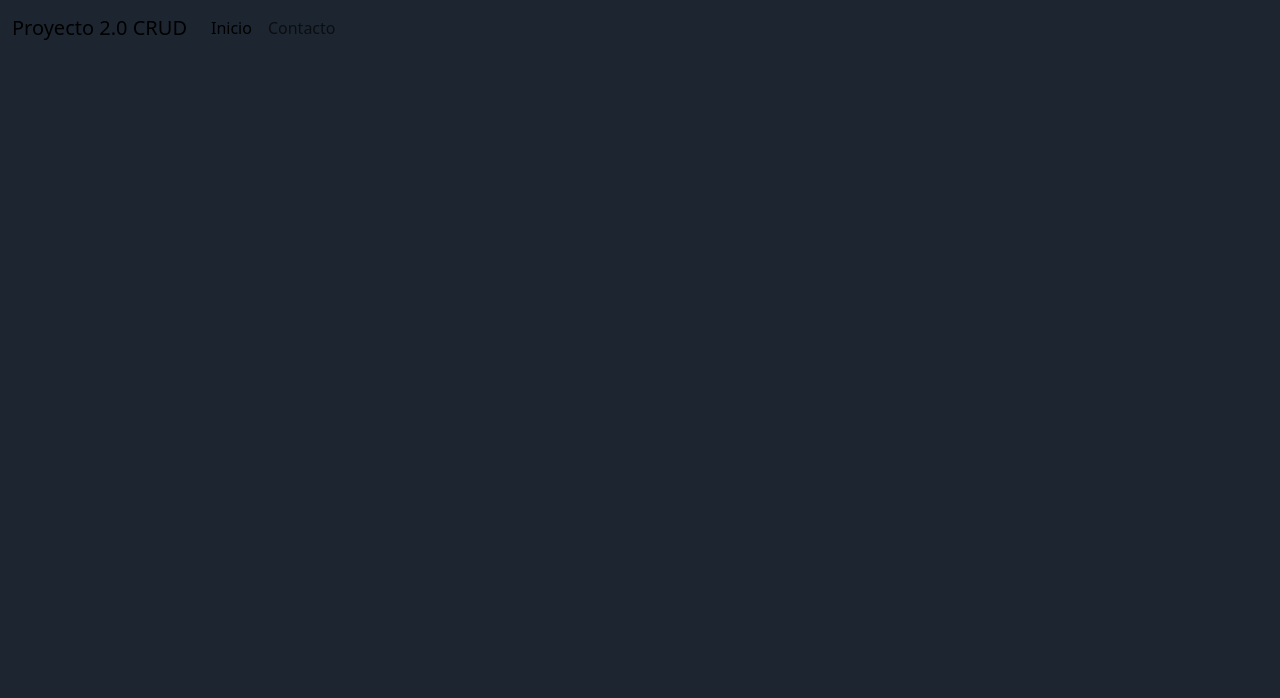
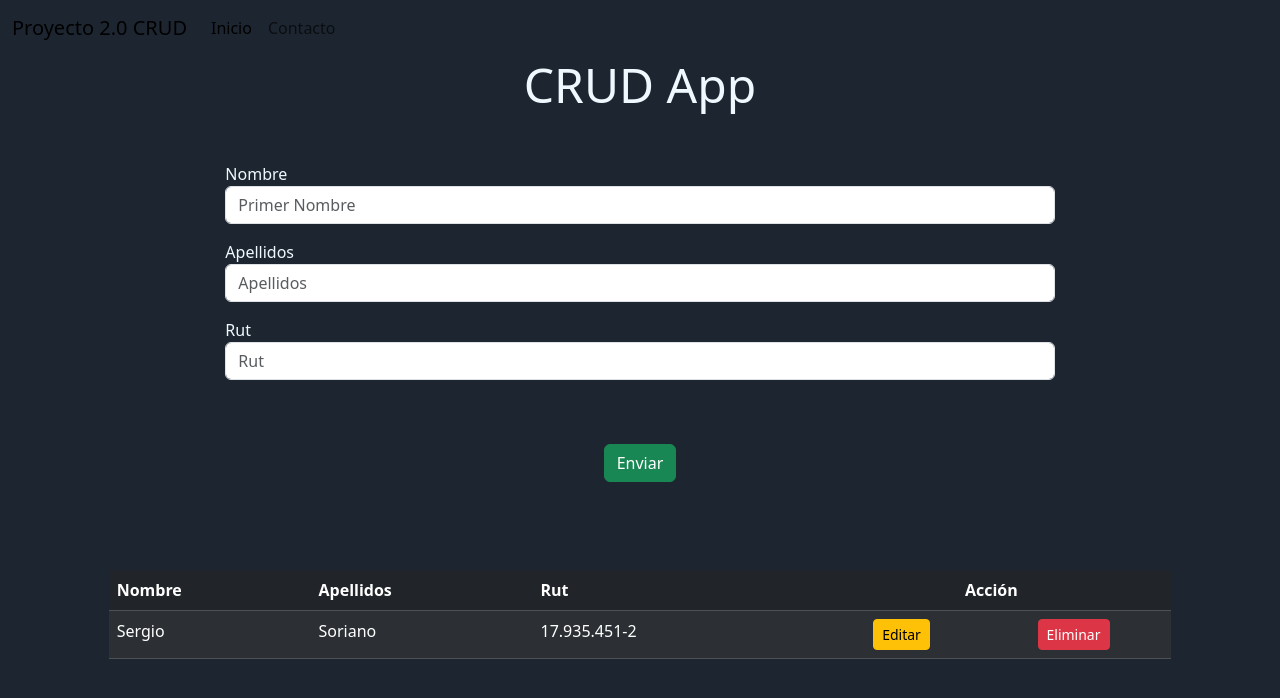
Before and after one commit to s-soriano/proyecto_dos, a plain HTML site: page index.html in a window 1280 px wide. Drawn offline with nearby package versions, Linux system fonts and the light colour scheme.

Commit message:
se agrega tabla

```diff
--- a/index.html
+++ b/index.html
@@ -32,5 +32,60 @@
           </nav>
     </header>
 
+    <div class="text-center">
+        <h1 class="display-5 mb-5"><strong>CRUD App</strong></h1>
+    </div>
+    <div class="main row justify-content-center">
+        <form action="" method="get" class="row justify-content-center mb-4" autocomplete="off">
+            <!-- Primero input -->
+            <div class="col-10 col-md-8 mb-3">
+                <label for="name">Nombre</label>
+                <input class="form-control" name="name" required id="name" type="text"
+                    placeholder="Primer Nombre"></input>
+            </div>
+            <!-- Segundo input -->
+            <div class="col-10 col-md-8 mb-3">
+                <label for="name">Apellidos</label>
+                <input class="form-control" name="apellidos" required id="apellidos" type="text"
+                    placeholder="Apellidos"></input>
+            </div>
+            <!-- Tercer input -->
+            <div class="col-10 col-md-8 mb-3">
+                <label for="name">Rut</label>
+                <input class="form-control" name="rut" required id="rut" type="text" placeholder="Rut"></input>
+            </div>
+            <!-- Boton enviar -->
+            <div class="col-10 col-md-8 mb-3 text-center mt-5">
+                <input class="btn btn-success add-btn" type="submit" value="Enviar" onclick="agregarFila()">
+            </div>
+        </form>
+        <!-- tabla -->
+        <div id="table" class="col-12 col-md-10 mt-5">
+            <table class="table table-striped table-dark ">
+                <thead>
+                    <tr>
+                        <th>Nombre</th>
+                        <th>Apellidos</th>
+                        <th>Rut</th>
+                        <th class="text-center">Acción</th>
+                    </tr>
+                </thead>
+                <tbody>
+                    <tr>
+                        <td>Sergio</td>
+                        <td>Soriano</td>
+                        <td>17.935.451-2</td>
+                        <td class="d-flex justify-content-around text-center">
+                            <a href="#" class="btn btn-warning btn-sm edit">Editar</a>
+                            <a href="#" class="btn btn-danger btn-sm delete">Eliminar</a>
+                        </td>
+                    </tr>
+                </tbody>
+
+
+            </table>
+        </div>
+    </div>
+
 </body>
 </html>
```
